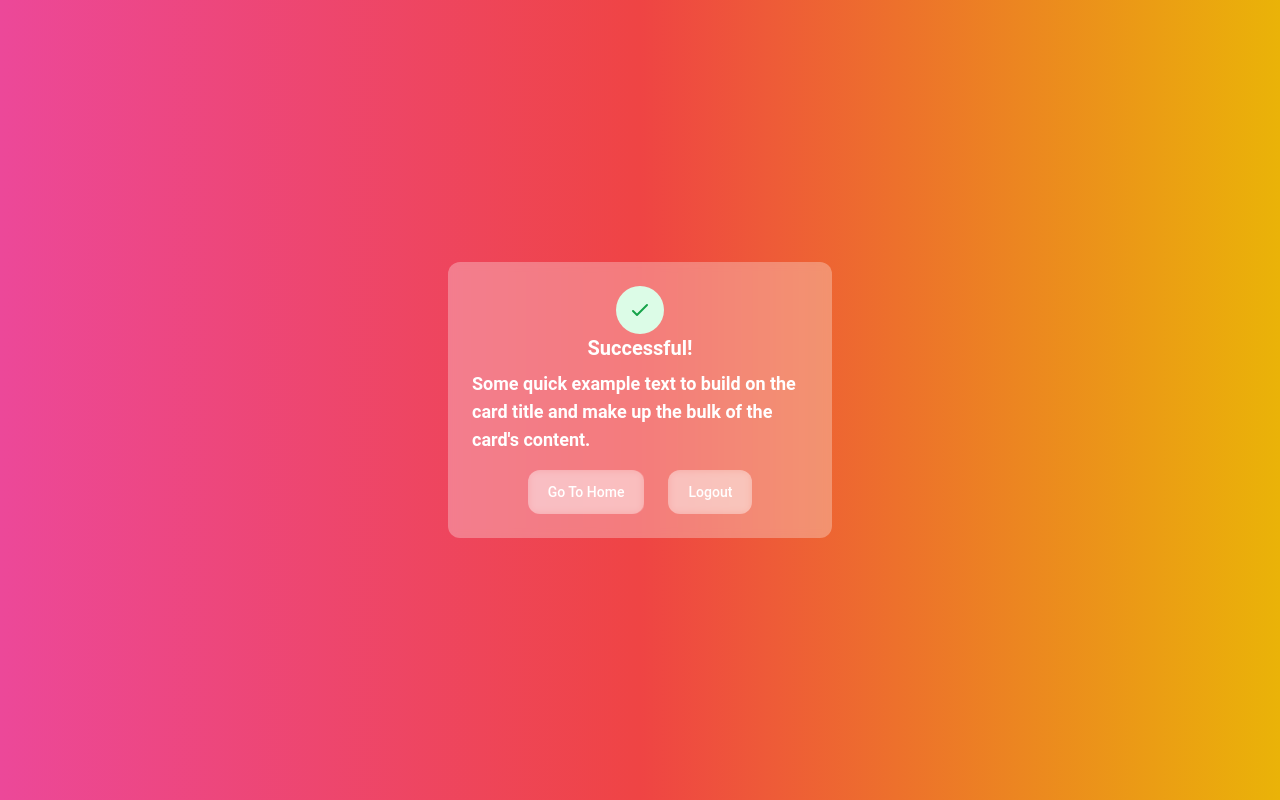
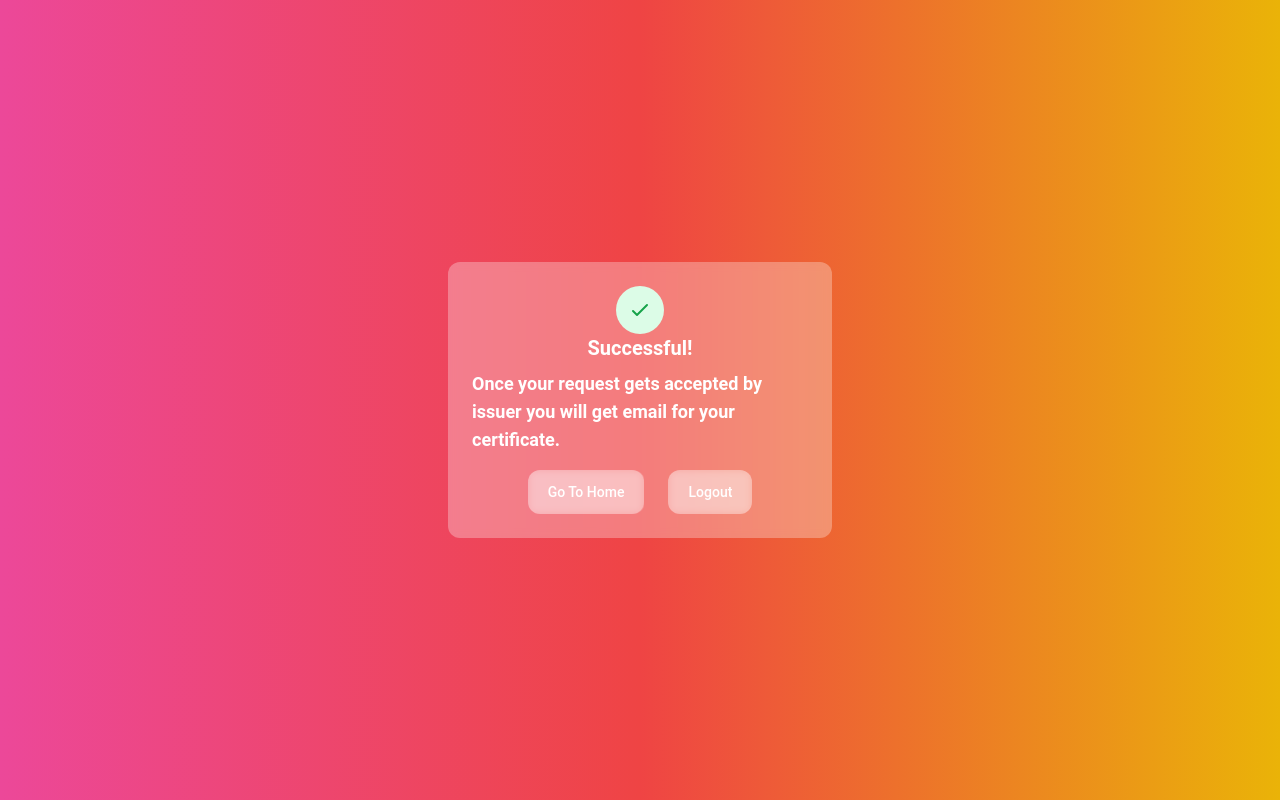
Before and after one commit to DiveshJ8766/Dvan, a Next.js app: page /requestsend in a window 1280 px wide. Built offline with nearby package versions, Linux system fonts and the light colour scheme.

Commit message:
Update RequestSend.js

```diff
--- a/components/RequestSend.js
+++ b/components/RequestSend.js
@@ -28,8 +28,8 @@ function RequestSend() {
             </h3>
           </h5>
           <p className="text-white text-lg font-bold mb-4">
-            Some quick example text to build on the card title and make up the
-            bulk of the card's content.
+            Once your request gets accepted by issuer you will get email for
+            your certificate.
           </p>
           <div className="flex justify-center items-center space-x-6">
             <Link
```
